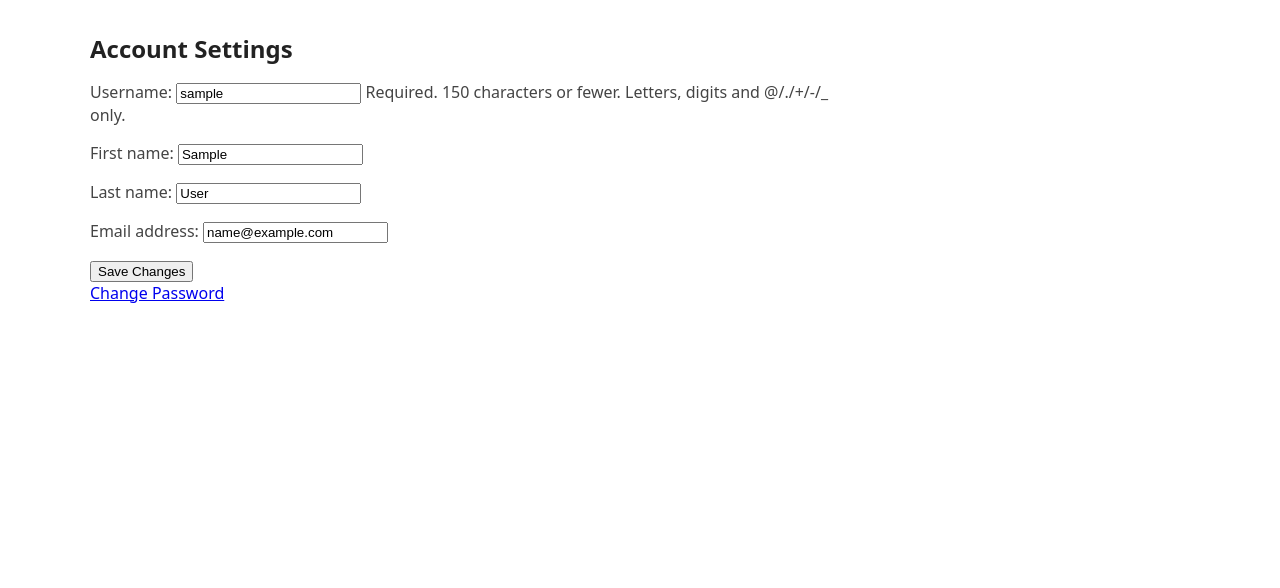
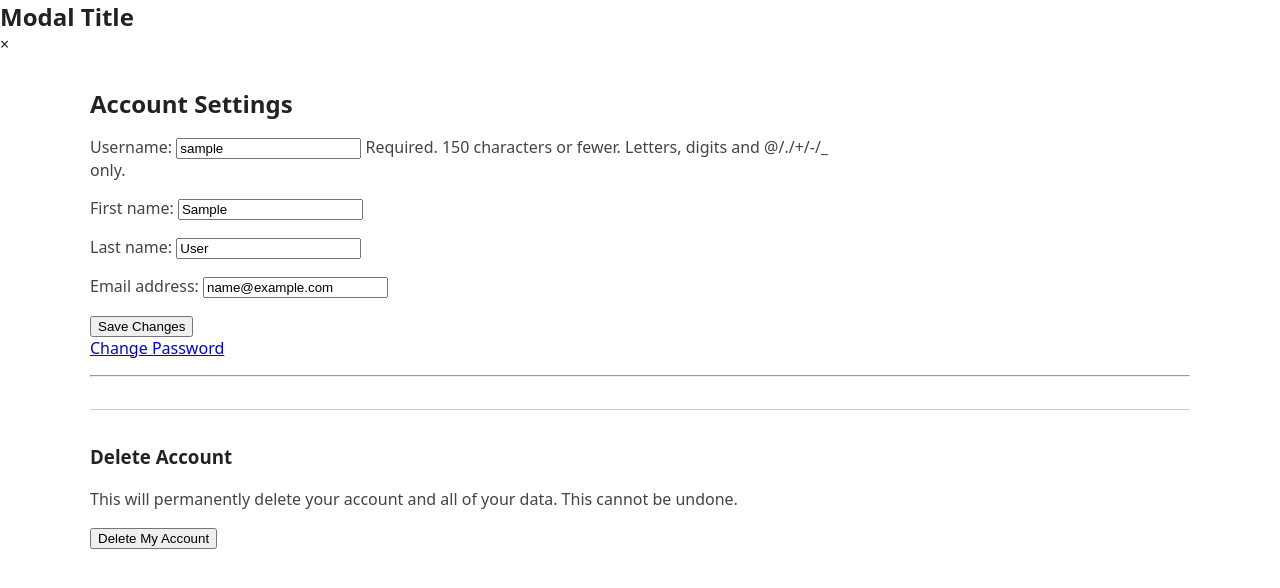
Before and after one commit to eleusink/my-pantry-dependabot, a Django app: page /account/ in a window 1280 px wide. Shown: the part 92-680 px from the top of the page. Run offline with Django 4.2, Linux system fonts and the light colour scheme; the visitor is signed in with stand-in values (Sample User, id 1).

Commit message:
Account settings UI + delete account feature

```diff
--- a/your-local-code/Inventory/static/css/styles.css
+++ b/your-local-code/Inventory/static/css/styles.css
@@ -158,6 +158,26 @@ h2{ margin: 0; }
   padding-left: 1.5rem;
   color: var(--muted);
 }
+
+
+/* ================= ACCOUNT / DELETE ACCOUNT ====================== */
+.delete-account-section {
+	margin-top: 2rem;
+	padding-top: 1rem;
+	border-top: 1px solid #ccc;
+
+.delete-warning {
+	margin-bottom: 1rem;
+	color: #444;
+	font-weight: normal;
+}
+
+
+.cancel-link {
+	margin-top: 1rem;
+	display: block;
+}
+
 
 /* ================= INGREDIENTS DISPLAY ================= */
 .ingredient-list {
--- a/your-local-code/Inventory/templates/account_settings.html
+++ b/your-local-code/Inventory/templates/account_settings.html
@@ -16,4 +16,16 @@
 		<p class="account-link">
 			<a href="{% url 'password_change' %}">Change Password</a>
 		</p>
+		<hr>
+		<div class="delete-account-section">
+			<h3>Delete Account</h3>
+
+			<p class="delete-warning">
+				This will permanently delete your account and all of your data. This cannot be undone.
+			</p>
+
+			<form action="{% url 'delete_account' %}" method="get">
+				<button type="submit">Delete My Account</button>
+			</form>
+		</div>
 {% endblock %}
--- a/your-local-code/Inventory/urls.py
+++ b/your-local-code/Inventory/urls.py
@@ -10,6 +10,9 @@ urlpatterns = [
 
     # signup page
     path("signup/", views.signup, name="signup"),
+
+    # remove account
+    path("account/delete/", views.delete_account, name="delete_account"),
 
     # account settings page (Edit settings)
     path("account/", views.account_settings, name="account_settings"),
--- a/your-local-code/Inventory/views.py
+++ b/your-local-code/Inventory/views.py
@@ -10,7 +10,7 @@ from .utils import fetch_product_info, normalize_unit, normalize_group, ProductN
 from django.core.exceptions import ObjectDoesNotExist, ValidationError
 from .forms import IngredientForm, CustomUserChangeForm, CustomUserCreationForm
 from django.contrib.auth.decorators import login_required
-from django.contrib.auth import login
+from django.contrib.auth import login, logout
 from django.contrib.auth.forms import UserCreationForm
 from .models import Ingredient, Recipe
 import json
@@ -81,6 +81,16 @@ def signup(request):
         form = CustomUserCreationForm()
 
     return render(request, "registration/signup.html", {"form": form})
+
+@login_required
+def delete_account(request):
+    if request.method == "POST":
+        user = request.user
+        logout(request)
+        user.delete()
+        return redirect("login")
+
+    return render(request, "delete_account.html")
 
 
 def about(request):
```
Also changed, not shown: your-local-code/Inventory/templates/delete_account.html (added, +25 -0 lines), your-local-code/tests/test_views.py (+24 -0 lines).
